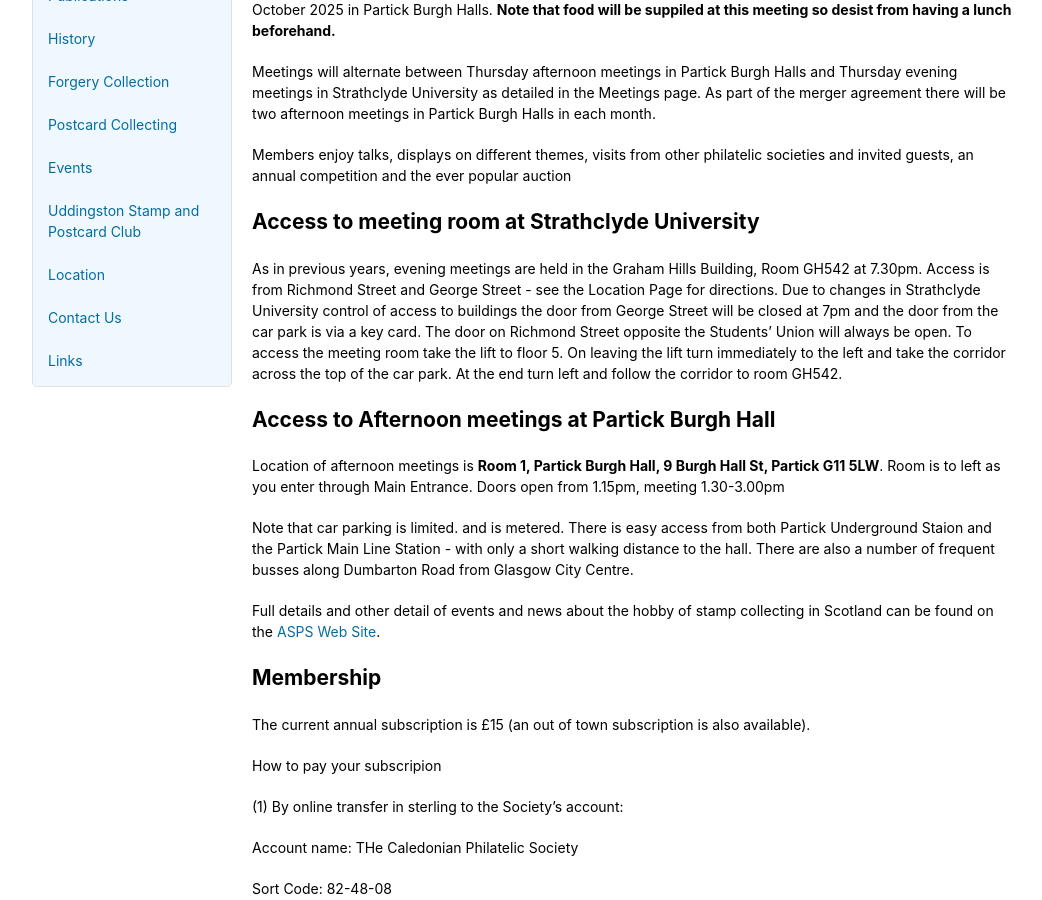
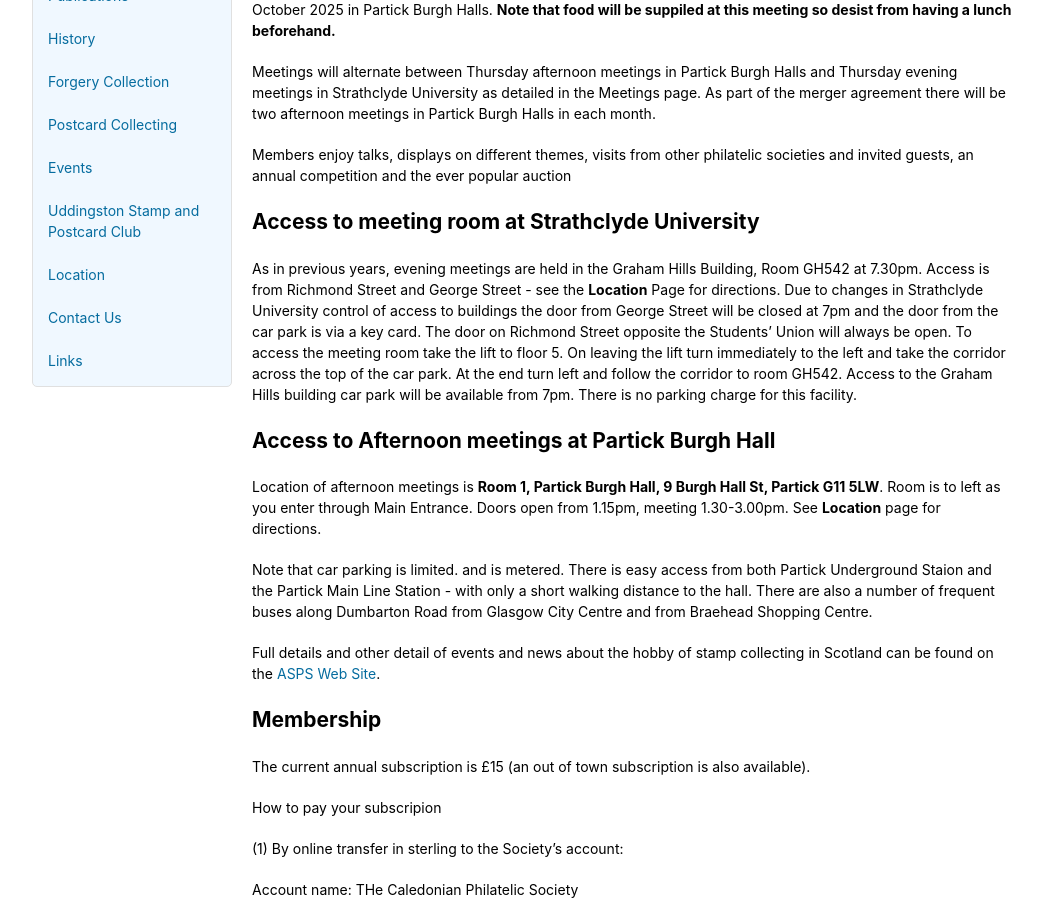
Before and after one commit to astalker/caledonian-stamps, a Jekyll site: the page built from index.md, in a window 1280 px wide and 900 px high, scrolled down 333 px. Shown: the whole window, without its empty margins (118-1160 px from the left). Built offline with Jekyll 4.4.1, drawn with Linux system fonts in a browser that asks for light colours; our own code applies the rules of GitHub Pages for plain Markdown files.

Commit message:
Car parking at University added.

```diff
--- a/index.md
+++ b/index.md
@@ -12,13 +12,13 @@ Meetings will alternate between Thursday afternoon meetings in Partick Burgh Hal
 
 ## Access to meeting room at Strathclyde University
 
-As in previous years, evening meetings are held in the Graham Hills Building, Room GH542 at 7.30pm. Access is from Richmond Street and George Street - see the Location Page for directions. Due to changes in Strathclyde University control of access to buildings the door from George Street will be closed at 7pm and the door from the car park is via a key card. The door on Richmond Street opposite the Students' Union will always be open. To access the meeting room take the lift to floor 5. On leaving the lift turn immediately to the left and take the corridor across the top of the car park. At the end turn left and follow the corridor to room GH542.
+As in previous years, evening meetings are held in the Graham Hills Building, Room GH542 at 7.30pm. Access is from Richmond Street and George Street - see the **Location** Page for directions. Due to changes in Strathclyde University control of access to buildings the door from George Street will be closed at 7pm and the door from the car park is via a key card. The door on Richmond Street opposite the Students' Union will always be open. To access the meeting room take the lift to floor 5. On leaving the lift turn immediately to the left and take the corridor across the top of the car park. At the end turn left and follow the corridor to room GH542. Access to the Graham Hills building car park will be available from 7pm. There is no parking charge for this facility.
 
 ## Access to Afternoon meetings at Partick Burgh Hall
 
-Location of afternoon meetings is **Room 1, Partick Burgh Hall, 9 Burgh Hall St, Partick G11 5LW**. Room is to left as you enter through Main Entrance. Doors open from 1.15pm, meeting 1.30-3.00pm
+Location of afternoon meetings is **Room 1, Partick Burgh Hall, 9 Burgh Hall St, Partick G11 5LW**. Room is to left as you enter through Main Entrance. Doors open from 1.15pm, meeting 1.30-3.00pm. See **Location** page for directions.
 
-Note that car parking is limited. and is metered. There is easy access from both Partick Underground Staion and the Partick Main Line Station - with only a short walking distance to the hall. There are also a number of frequent busses along Dumbarton Road from Glasgow City Centre.
+Note that car parking is limited. and is metered. There is easy access from both Partick Underground Staion and the Partick Main Line Station - with only a short walking distance to the hall. There are also a number of frequent buses along Dumbarton Road from Glasgow City Centre and from Braehead Shopping Centre.
 
 Full details and other detail of events and news about the hobby of stamp collecting in Scotland can be found on the [ASPS Web Site](https://www.scottishphilately.co.uk).
 
```
